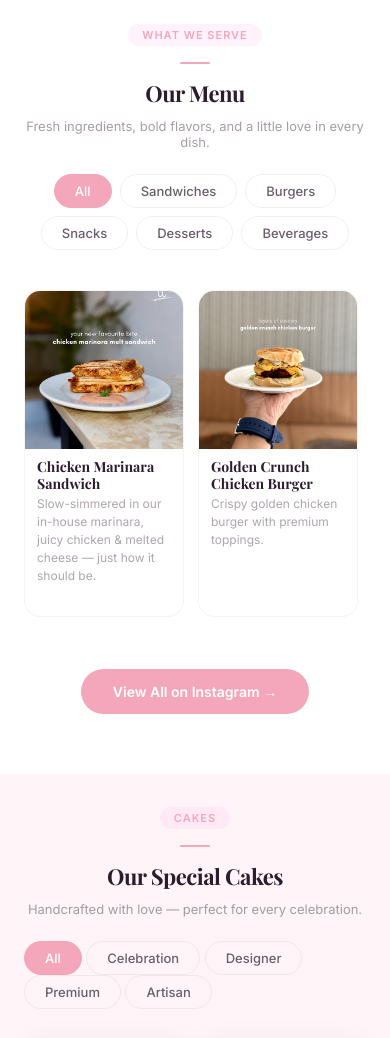
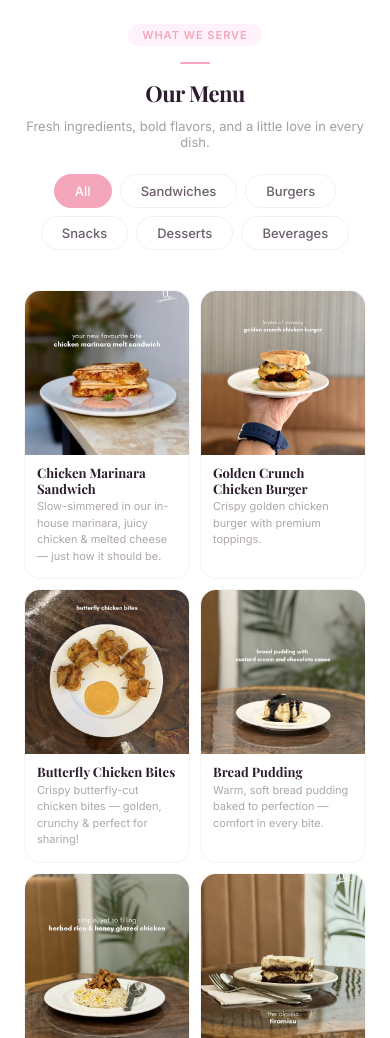
Before and after one commit to Harshavardhini255/cafe-web, a Flask app: page / in a window 390 px wide. Shown: the part 1310-2348 px from the top of the page. Run offline with Flask 3, Linux system fonts and the light colour scheme; data comes from the database, SQL or seed files in the repository; data that the repository does not hold is empty; some libraries are stand-ins or nearby versions; some web fonts are replaced.

Commit message:
perfect 4-col menu grid, removed mobile scroll

```diff
--- a/templates/index.html
+++ b/templates/index.html
@@ -228,8 +228,7 @@ img { max-width: 100%; display: block; }
 .menu-filter-btn:hover { border-color: var(--primary); color: var(--primary); }
 .menu-filter-btn.active { background: var(--primary); color: white; border-color: var(--primary); }
 .menu-grid {
-  display: grid; grid-template-columns: repeat(auto-fill, minmax(200px, 1fr));
-  gap: 20px;
+  display: grid; grid-template-columns: repeat(4, 1fr); gap: 20px;
 }
 .menu-card {
   background: var(--card); border-radius: 16px; overflow: hidden;
@@ -244,19 +243,9 @@ img { max-width: 100%; display: block; }
 .menu-card-body { padding: 14px 16px 18px; }
 .menu-card-body h3 { font-size: 15px; margin-bottom: 2px; color: var(--heading); }
 .menu-card-body .desc { font-size: 12px; color: var(--body); opacity: 0.55; line-height: 1.5; }
-@media (max-width: 768px) {
-  .menu-grid {
-    grid-template-columns: none; display: flex; gap: 14px;
-    overflow-x: auto; scroll-snap-type: x mandatory; -webkit-overflow-scrolling: touch;
-    padding: 0 4px 12px;
-  }
-  .menu-card { flex: 0 0 180px; scroll-snap-align: start; }
-}
-@media (max-width: 400px) {
-  .menu-card { flex: 0 0 160px; }
-  .menu-card-body { padding: 10px 12px 14px; }
-  .menu-card-body h3 { font-size: 14px; }
-}
+@media (max-width: 900px) { .menu-grid { grid-template-columns: repeat(3, 1fr); } }
+@media (max-width: 600px) { .menu-grid { grid-template-columns: repeat(2, 1fr); gap: 12px; } }
+@media (max-width: 400px) { .menu-grid { grid-template-columns: repeat(2, 1fr); gap: 10px; } .menu-card-body { padding: 10px 12px 14px; } .menu-card-body h3 { font-size: 13px; } .menu-card-body .desc { font-size: 11px; } }
 
 /* Filter tabs (shared with cakes) */
 .filter-tab {
```
